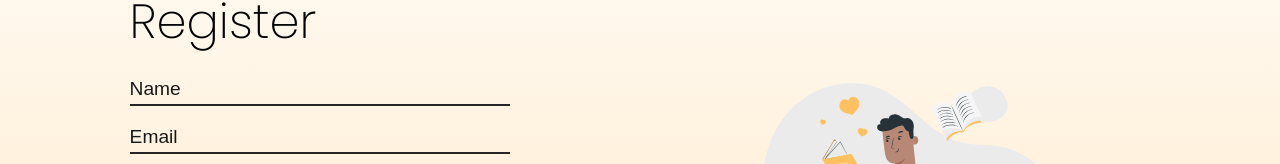
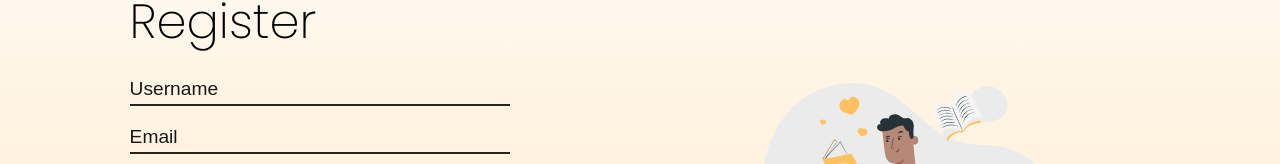
Before and after one commit to Musharrafjamal/Be-in-discipline, a React (Vite) app in the folder frontend/: page /register in a window 1280 px wide. Shown: the part 195-359 px from the top of the page. Built offline with nearby package versions, Linux system fonts and the light colour scheme.

Commit message:
change login register input placeholder

```diff
--- a/frontend/src/pages/login/Login.jsx
+++ b/frontend/src/pages/login/Login.jsx
@@ -97,7 +97,7 @@ const Login = () => {
                 <h2>Login</h2>
                 <input
                   type="text"
-                  placeholder="Email"
+                  placeholder="Username"
                   style={{
                     color: isDarkMode ? "white" : "",
                     borderBottom: isDarkMode ? "2px solid white" : "",
--- a/frontend/src/pages/register/Register.jsx
+++ b/frontend/src/pages/register/Register.jsx
@@ -111,7 +111,7 @@ const Register = () => {
                 <h2>Register</h2>
                 <input
                   type="text"
-                  placeholder="Name"
+                  placeholder="Username"
                   name="username"
                   onChange={(e) => setUsername(e.target.value)}
                   style={{
```
